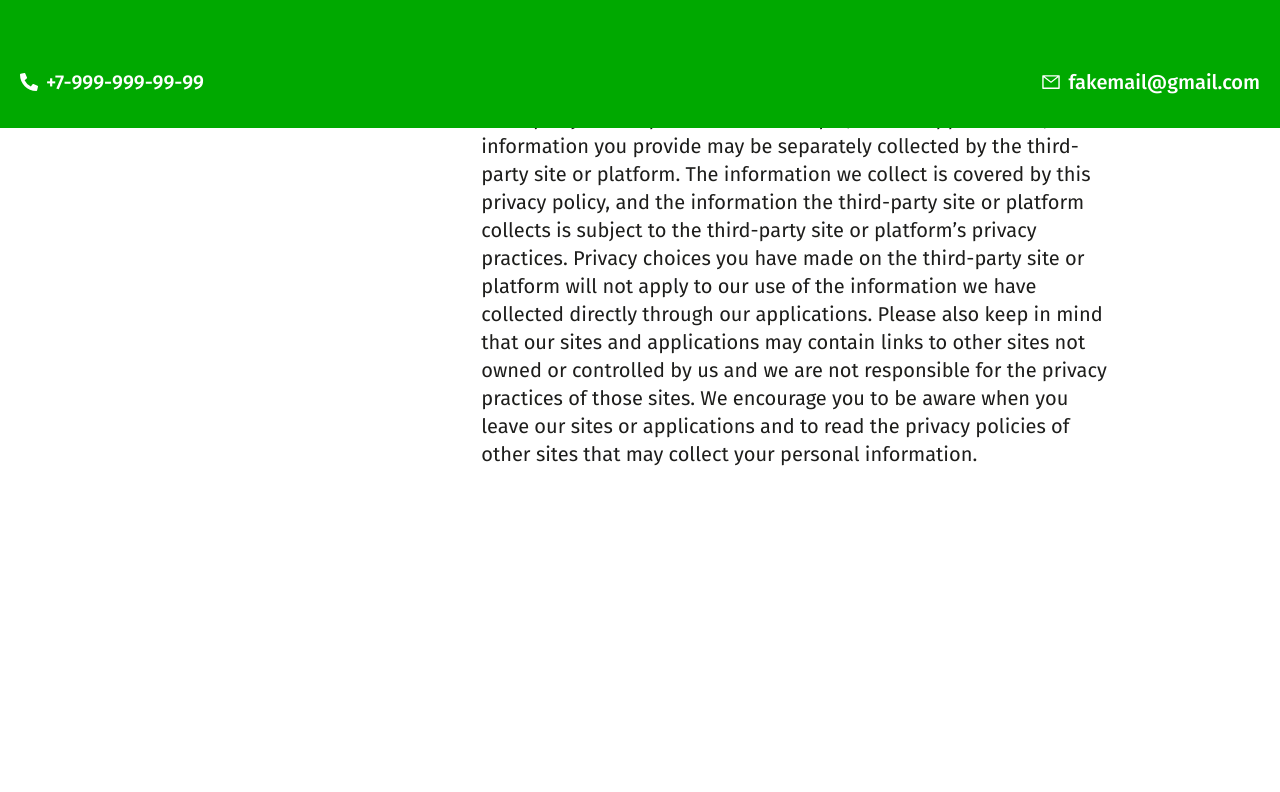
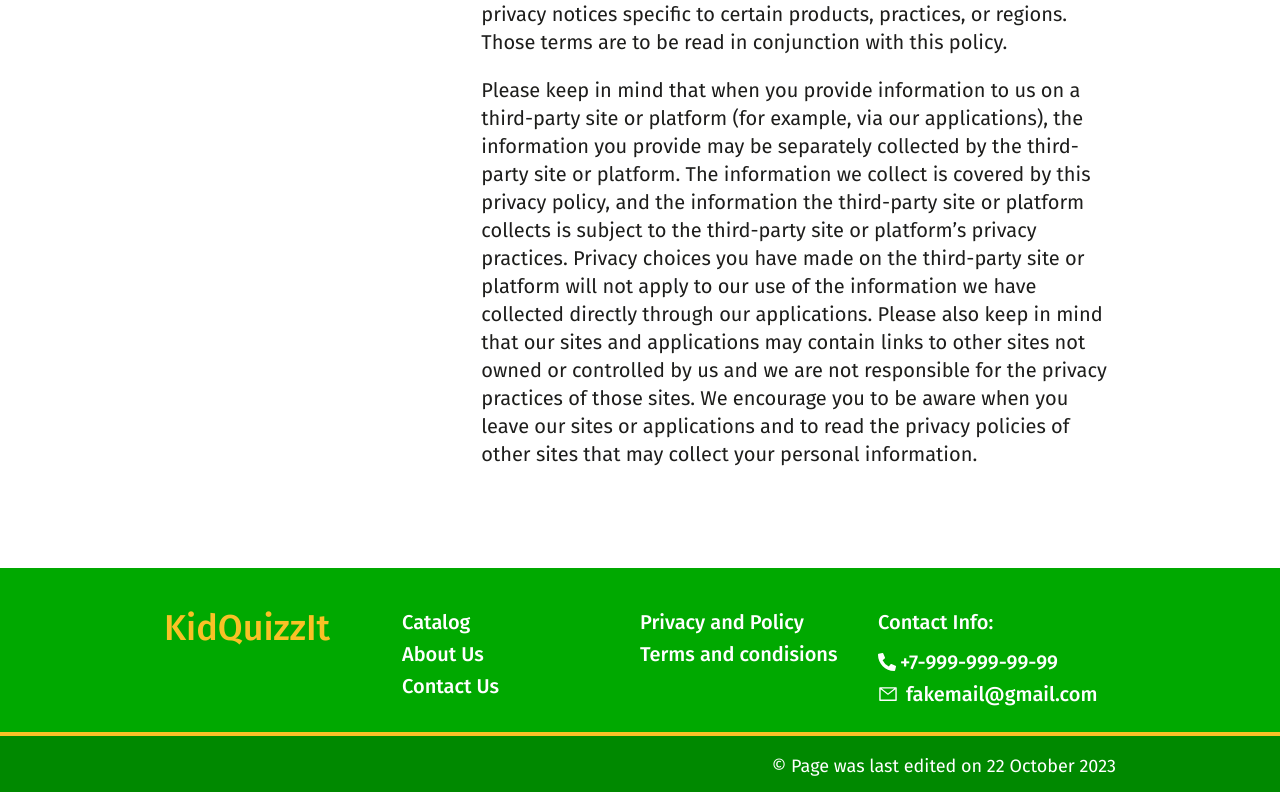
Before and after one commit to nikkhav/kidQuizzIt-frontend, a React (Vite) app: page /privacy/1 in a window 1280 px wide. Shown: the part 672-1464 px from the top of the page. Before the commit the page ends 1240 px from the top, so only its background shows below. Built offline with nearby package versions, Linux system fonts and the light colour scheme; a web font is replaced by a local one.

Commit message:
Home page responsive

```diff
--- a/src/App.tsx
+++ b/src/App.tsx
@@ -82,7 +82,7 @@ const App: React.FC<AppProps> = ({ load }) => {
           />
         ))}
       </Routes>
-      {/* <Footer /> */}
+      <Footer />
     </>
   );
 };
--- a/src/components/Footer.tsx
+++ b/src/components/Footer.tsx
@@ -25,23 +25,23 @@ const Footer: React.FC = () => {
   ];
   return (
     <>
-      <div className="w-full h-52 bg-green">
+      <div className="w-full bg-green">
         <Wrapper>
-          <div className="w-full h-52 bg-green pt-10 pb-0 flex items-start justify-between">
-            <div className="w-1/4 h-full flex items-start justify-start">
+          <div className="w-full bg-green pt-10 pb-0 flex flex-wrap lg:flex-no-wrap items-start justify-between">
+            <div className="w-1/4 lg:order-none lg:w-1/4  sm:w-1/2 h-full flex items-start justify-start">
               <Link to="/">
-                <h2 className="text-5xl text-yellow font-main font-medium ">
+                <h2 className="sm:text-3xl md:text-4xl xl:text-5xl text-2xl text-yellow font-main font-medium ">
                   KidQuizzIt
                 </h2>
               </Link>
             </div>
-            <ul className="w-1/4 h-full flex-col items-start justify-start space-x-20">
+            <ul className="w-1/2 lg:order-none lg:w-1/4 h-full mb-3 flex-col order-2 items-start justify-start">
               {navPages.map((item) => {
                 return (
-                  <li className="w-full ml-0 pl-0  mb-3">
+                  <li className="w-full ml-0 pl-0 mb-1 xl:mb-3">
                     <Link
                       to={item.to}
-                      className="w-full text-left m-0 text-xl text-white font-main font-medium hover:text-yellow transition-all duration-300"
+                      className="w-full  sm:text-xl xl:text-2xl text-left m-0 text-sm text-white font-main font-medium hover:text-yellow transition-all duration-300"
                     >
                       {item.page}
                     </Link>
@@ -49,43 +49,43 @@ const Footer: React.FC = () => {
                 );
               })}
             </ul>
-            <ul className="w-1/4 h-full flex-col items-start justify-start space-x-20">
-              <li className="w-full m-0 mb-3">
+            <ul className="w-1/2 lg:order-none lg:w-1/4 h-full flex-col order-3 items-end sm:items-start justify-start">
+              <li className="w-full text-right sm:text-left m-0 mb-1 xl:mb-3">
                 <Link
                   to="/privacy/policy"
-                  className="w-full text-left  m-0 text-xl text-white font-main font-medium hover:text-yellow transition-all duration-300"
+                  className="w-full text-right sm:text-left sm:text-xl xl:text-2xl text-sm text-white font-main font-medium hover:text-yellow transition-all duration-300"
                 >
                   Privacy and Policy
                 </Link>
               </li>
-              <li className="w-full  m-0">
+              <li className="w-full text-right sm:text-left  m-0">
                 <Link
                   to="/privacy/terms"
-                  className="w-full text-left  m-0 text-xl text-white font-main font-medium hover:text-yellow transition-all duration-300"
+                  className="w-full text-right sm:text-left sm:text-xl xl:text-2xl text-sm text-white font-main font-medium hover:text-yellow transition-all duration-300"
                 >
                   Terms and condisions
                 </Link>
               </li>
             </ul>
-            <div className="w-1/4 h-full flex-col items-start justify-start ">
-              <h2 className="w-full text-left  m-0 text-xl text-white font-main font-medium mb-3">
+            <div className="w-3/4 lg:order-none lg:w-1/4 sm:w-1/2 h-full flex-col ml-auto items-end sm:items-start justify-start mb-5">
+              <h2 className="w-full text-right xl:text-2xl sm:text-left sm:text-xl  m-0 text-sm text-white font-main font-medium mb-3 xl:mb-4">
                 Contact Info:
               </h2>
-              <ul className="space-x-20 h-full flex-col items-start justify-start ">
-                <li className="w-full m-0 mb-1">
+              <ul className="space-x-20 h-full flex-col items-end sm:items-start justify-start ">
+                <li className="w-full m-0 mb-1 xl:mb-3">
                   <Link
                     to="tel:79999999999"
-                    className="w-full text-left  m-0 text-xl text-white font-main font-medium hover:text-yellow transition-all duration-300 flex justify-start items-center space-x-2"
+                    className="w-full text-right sm:text-left  m-0 sm:text-xl xl:text-2xl text-sm text-white font-main font-medium hover:text-yellow transition-all duration-300 flex justify-end sm:justify-start items-center space-x-2"
                   >
-                    <FaPhoneAlt className="text-lg mr-2" /> +7-999-999-99-99
+                    <FaPhoneAlt className="text-xs sm:text-lg mr-1 xl:text-xl xl:mr-3" /> +7-999-999-99-99
                   </Link>
                 </li>
-                <li className="w-full m-0 mb-1">
+                <li className="w-full m-0 mb-1 xl:mb-3">
                   <Link
                     to="mailto:fakemail@gmail.com"
-                    className="w-full text-left  m-0 text-xl text-white font-main font-medium hover:text-yellow transition-all duration-300 flex justify-start items-center space-x-2"
+                    className="w-full text-right sm:text-left  m-0 sm:text-xl xl:text-2xl text-sm text-white font-main font-medium hover:text-yellow transition-all duration-300 flex justify-end sm:justify-start items-center space-x-2"
                   >
-                    <AiOutlineMail className="text-xl mr-2" />{" "}
+                    <AiOutlineMail className="text-sm sm:text-xl mr-2 xl:text-2xl xl:mr-3" />{" "}
                     fakemail@gmail.com
                   </Link>
                 </li>
@@ -95,14 +95,14 @@ const Footer: React.FC = () => {
         </Wrapper>
       </div>
       <div className="w-full h-1 bg-yellow"></div>
-      <div className="w-full h-14 bg-darkGreen">
+      <div className="w-full h-14 xl:h-16 bg-darkGreen">
         <Wrapper>
-          <div className="w-full bg-darkGreen flex justify-end items-center pt-4">
+          <div className="w-full bg-darkGreen flex justify-center sm:justify-end items-center pt-4 xl:pt-4">
             <Link
               to=""
-              className=" font-main text-lg text-white hover:text-yellow transition-all duration-300"
+              className=" font-main text-sm sm:text-lg xl:text-2xl text-white hover:text-yellow transition-all duration-300"
             >
-              © This page was last edited on 22 October 2023
+              © Page was last edited on 22 October 2023
             </Link>
           </div>
         </Wrapper>
--- a/src/components/Header.tsx
+++ b/src/components/Header.tsx
@@ -34,7 +34,7 @@ const Header = () => {
   useClickOutSide(dropRef, () => {
     setDrop(false);
   });
-  const [burger, setBurger] = useState<boolean>(true);
+  const [burger, setBurger] = useState<boolean>(false);
   return (
     <>
       <div className="w-full h-12 bg-darkGreen hidden md:block">
@@ -67,7 +67,7 @@ const Header = () => {
           <header className=" mt-auto h-16 md:h-24 flex justify-between items-center ">
             <Link
               to="/"
-              className="text-2xl md:text-2xl text-yellow font-main font-medium"
+              className="text-2xl md:text-4xl text-yellow font-main font-medium"
             >
               KidQuizzIt
             </Link>
--- a/src/components/Swiper.tsx
+++ b/src/components/Swiper.tsx
@@ -1,4 +1,4 @@
-import React from "react";
+import React, { useEffect, useState } from "react";
 import { Swiper, SwiperSlide } from "swiper/react";
 import "swiper/css";
 import "swiper/css/pagination";
@@ -22,13 +22,43 @@ type MySwiperProps = {
   data?: dataItem[];
   dataChanges?: dataChanges[];
 };
+type CardCountMap = {
+  [key: string]: number;
+};
 const MySwiper: React.FC<MySwiperProps> = ({ data, dataChanges }) => {
+  const cardCounts: CardCountMap = {
+    '(max-width: 400px)': 1,
+    '(max-width: 480px)': 2,
+    '(max-width: 991px)': 3,
+    '(min-width: 992px)': 4,
+  };
+
+  const [currentCardCount, setCurrentCardCount] = useState<number>(4);
+
+  useEffect(() => {
+    const handleMediaChange = () => {
+      for (const mediaQuery in cardCounts) {
+        if (window.matchMedia(mediaQuery).matches) {
+          setCurrentCardCount(cardCounts[mediaQuery]);
+          break;
+        }
+      }
+    };
+
+    window.addEventListener('resize', handleMediaChange);
+
+    handleMediaChange();
+
+    return () => {
+      window.removeEventListener('resize', handleMediaChange);
+    };
+  }, []);
   return (
     <>
       {data && (
         <Wrapper>
           <Swiper
-            slidesPerView={4}
+            slidesPerView={currentCardCount}
             spaceBetween={30}
             className="mySwiper"
             navigation={true}
@@ -50,7 +80,7 @@ const MySwiper: React.FC<MySwiperProps> = ({ data, dataChanges }) => {
       {dataChanges && (
         <Wrapper>
           <Swiper
-            slidesPerView={4}
+            slidesPerView={currentCardCount}
             spaceBetween={30}
             className="mySwiper"
             navigation={true}
--- a/src/components/SwiperComponent.tsx
+++ b/src/components/SwiperComponent.tsx
@@ -24,7 +24,7 @@ const SwiperComponent: React.FC<SwiperComponentProps> = ({
   return (
     <div className="w-full flex-col items-center justify-center">
       {title ? (
-        <h2 className="items-center flex-col text-center text-black font-main font-bold text-7xl">
+        <h2 className="items-center flex-col text-center text-black font-main font-bold text-3xl sm:text-4xl md:text-5xl lg:text-6xl">
           {title}
           <div className="w-28 h-1 bg-green mx-auto mt-3"></div>
         </h2>
--- a/src/pages/Home.tsx
+++ b/src/pages/Home.tsx
@@ -79,10 +79,10 @@ const Home: React.FC = () => {
   ];
   return (
     <>
-      {/* <SwiperComponent dataChanges={dataChanges} title="FIND THE DIFFERENCES" />
+      <SwiperComponent dataChanges={dataChanges} title="FIND THE DIFFERENCES" />
       <SwiperComponent data={data} title="BRAIN BOOSTERS" />
       <SwiperComponent data={data} title={null} />
-      <ScrollTop /> */}
+      <ScrollTop />
     </>
   );
 };
--- a/tailwind.config.js
+++ b/tailwind.config.js
@@ -18,7 +18,7 @@ export default {
       sm: "480px",
       md: "768px",
       lg: "1024px",
-      xl: "1440px",
+      xl: "1366px",
     },
     colors: {
       green: "#00a900",
```
